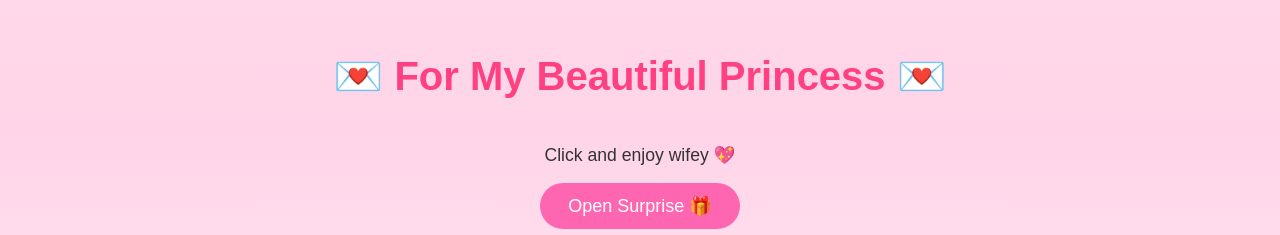
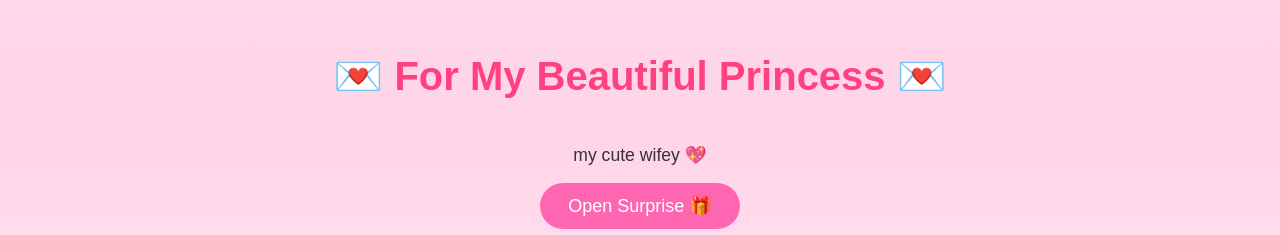
Before and after one commit to mb5484454-gif/mb5484454-gif.github.io, a plain HTML site: page index.html in a window 1280 px wide. Shown: the part 272-507 px from the top of the page. Drawn offline with Linux system fonts and the light colour scheme.

Commit message:
Updated birthday message

```diff
--- a/index.html
+++ b/index.html
@@ -142,7 +142,7 @@
 <body>
 
   <h1>💌 For My Beautiful Princess 💌</h1>
-  <p>Click and enjoy wifey 💖</p>
+  <p>my cute wifey 💖</p>
   <button id="start">Open Surprise 🎁</button>
 
   <div id="cakeContainer">
```
